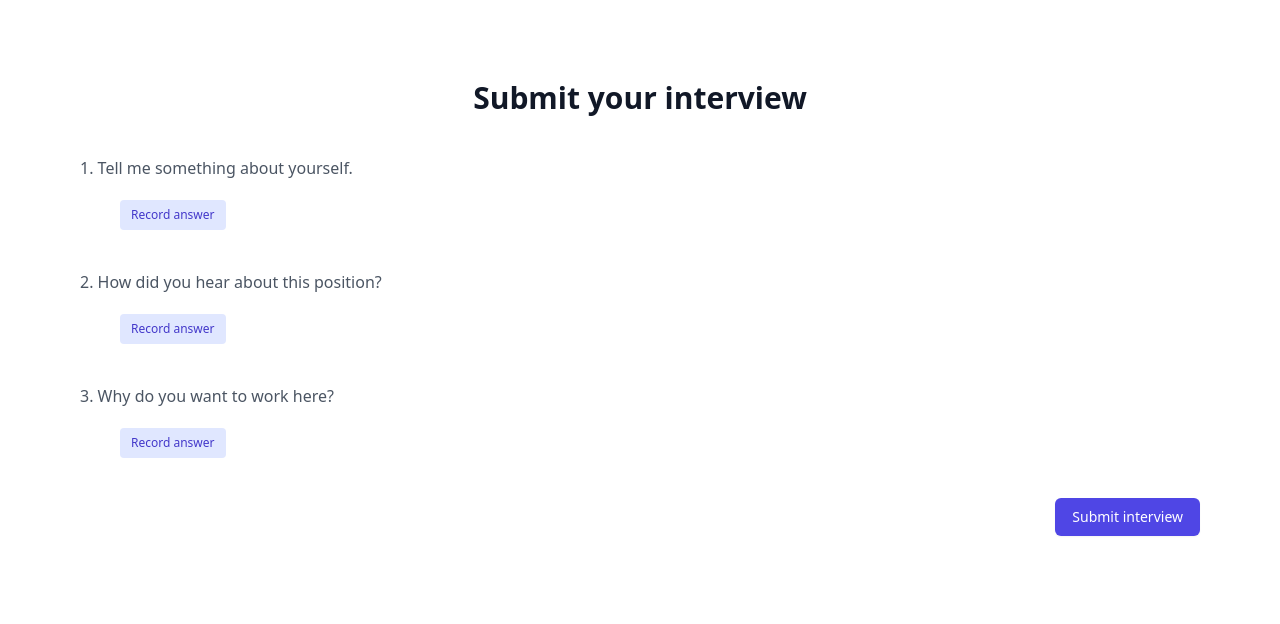
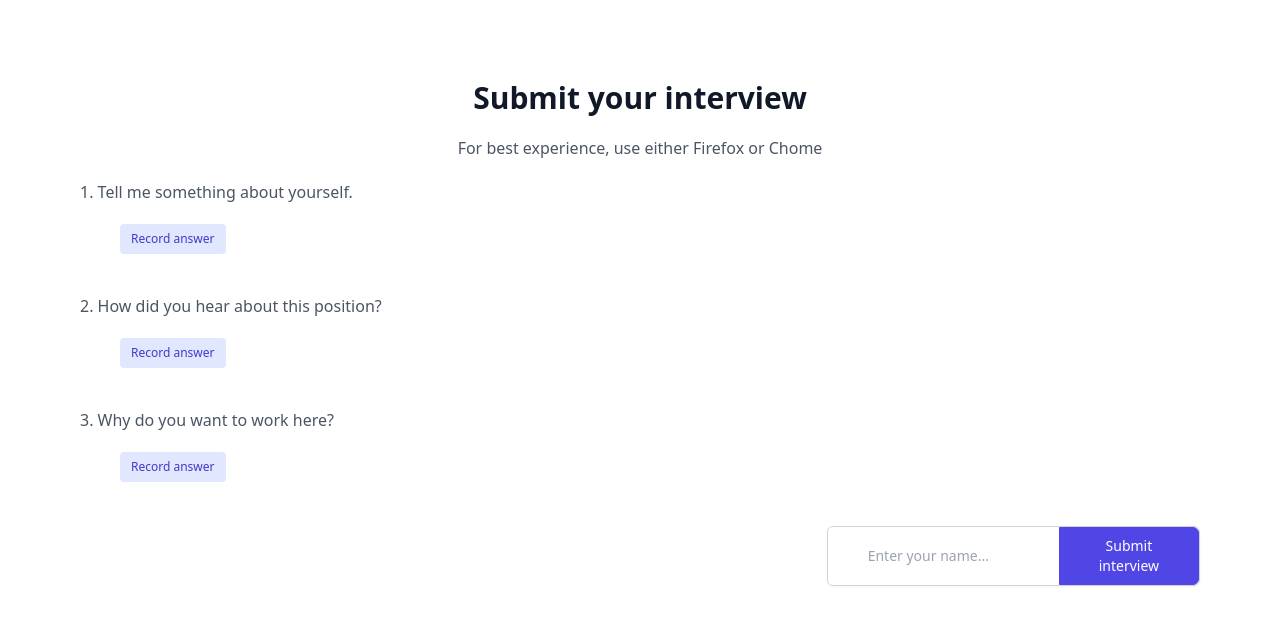
Before and after one commit to ngunyimacharia/nuxtjs-video-interviews, a Nuxt app: page / in a window 1280 px wide. Shown: the top 624 px of the page. Built offline with nearby package versions, Linux system fonts and the light colour scheme.

Commit message:
Submit form added

```diff
--- a/package.json
+++ b/package.json
@@ -9,6 +9,7 @@
     "generate": "nuxt generate"
   },
   "dependencies": {
+    "@tailwindcss/forms": "^0.4.0",
     "@tailwindcss/typography": "^0.5.1",
     "core-js": "^3.19.3",
     "nuxt": "^2.15.8",
--- a/pages/index.vue
+++ b/pages/index.vue
@@ -1,10 +1,11 @@
 <template>
   <div class="m-20">
-    <h1 class="my-10 text-3xl text-center font-bold text-gray-900">
+    <h1 class="text-3xl text-center font-bold text-gray-900">
       Submit your interview
     </h1>
+    <h2 class="my-5 text-center leading-6 text-gray-600">For best experience, use either Firefox or Chome</h2>
     <div class="my-5" v-for="(question,index) in questions" :key="index">
-      <h2 class=" leading-6 text-gray-600">{{index+1}}. {{question.question}}</h2>
+      <h3 class=" leading-6 text-gray-600">{{index+1}}. {{question.question}}</h3>
       <div class="mx-10">
         <video v-if="!question.recording && question.answer" class="w-96 h-56 my-5 bg-gray-700" :src="question.answer" controls></video>
         <video v-else-if="question.recording"  class="w-96 h-56 my-5 bg-gray-700" :id="`player-${index}`" controls="false"></video>
@@ -16,10 +17,18 @@
         </button>
       </div>
     </div>
-    <div class="my-5 text-right">
-      <button type="button" class="inline-flex items-center px-4 py-2 border border-transparent text-sm font-medium rounded-md shadow-sm text-white bg-indigo-600 hover:bg-indigo-700 focus:outline-none focus:ring-2 focus:ring-offset-2 focus:ring-indigo-500">
-        Submit interview
-      </button>
+    <div class="my-5 text-right flex flex-row-reverse">
+
+      <form class="w-1/3" @submit.prevent="submit">
+        <div class="mt-1 flex border border-gray-300  rounded-md shadow-sm">
+          <div class="relative flex items-stretch flex-grow focus-within:z-10">
+            <input required v-model="interviewee" type="text" class="focus:ring-indigo-500 focus:border-indigo-500 block w-full rounded-none rounded-l-md pl-10 sm:text-sm border-gray-300" placeholder="Enter your name...">
+          </div>
+          <button type="submit" class="-ml-px relative inline-flex items-center space-x-2 px-4 py-2 border border-indigo-600 text-sm font-medium rounded-r-md  text-white bg-indigo-600 hover:bg-indigo-700 focus:outline-none">
+            Submit interview
+          </button>
+        </div>
+      </form>
     </div>
   </div>
 
@@ -30,6 +39,7 @@
 export default {
   data(){
     return {
+      interviewee:null,
       questions:[
         {
           question: "Tell me something about yourself.",
@@ -90,6 +100,9 @@ export default {
         document.getElementById(`player-${index}`).srcObject = null;
         this.questions[index].answer = URL.createObjectURL(new Blob(this.questions[index].recordedChunks), {type: 'video/mp4'});
     },
+    submit(){
+      alert("Submitting");
+    }
   }
 }
 </script>
```
Also changed, not shown: 1 other file (tests, documents, lock files or other folders).
